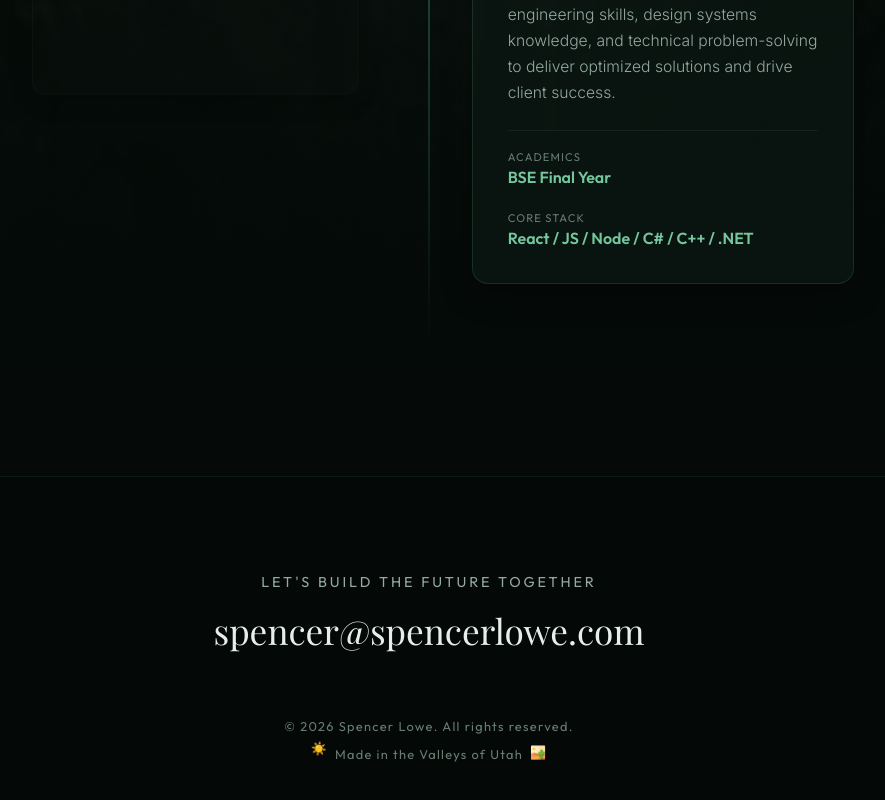
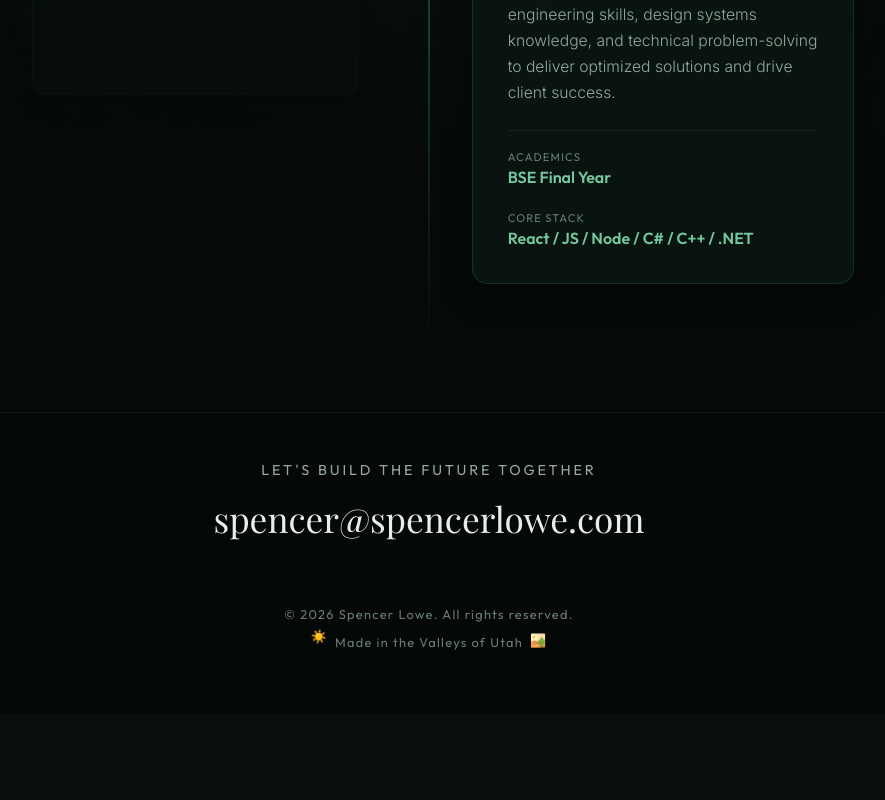
Before and after one commit to NeedleEater/excited-maxwell, a React (Vite) app: page / in a window 1280 px wide. Shown: the part 5998-6798 px from the top of the page, without its empty margins (211-1096 px from the left). After the commit the page ends 6712 px from the top, so only its background shows below. Built offline with nearby package versions, Linux system fonts and the light colour scheme; a web font is replaced by a local one.

Commit message:
Smooth bottom background gradient fade and reduce spacing to contact section

```diff
--- a/src/index.css
+++ b/src/index.css
@@ -265,7 +265,7 @@ html {
   position: relative;
   z-index: 4;
   background: linear-gradient(to bottom, var(--color-bg-deep) 0%, #050a08 100%);
-  padding: 8rem 0;
+  padding: 8rem 0 4rem;
 }
 
 /* Profile Intro */
@@ -353,10 +353,10 @@ html {
   right: 0;
   bottom: -10%;
   background-image: linear-gradient(to bottom,
-    var(--color-bg-deep) 10%,
-    transparent 25%,
-    transparent 75%,
-    var(--color-bg-deep) 90%
+    var(--color-bg-deep) 12%,
+    transparent 28%,
+    transparent 72%,
+    var(--color-bg-deep) 88%
   ), url('/misty_canopy.png');
   background-size: cover;
   background-position: center;
@@ -738,7 +738,7 @@ html {
 /* Footer & Contact */
 .footer {
   background-color: #040807;
-  padding: 6rem 0 4rem;
+  padding: 3rem 0 4rem;
   border-top: 1px solid rgba(27, 67, 50, 0.3);
   text-align: center;
   position: relative;
```
